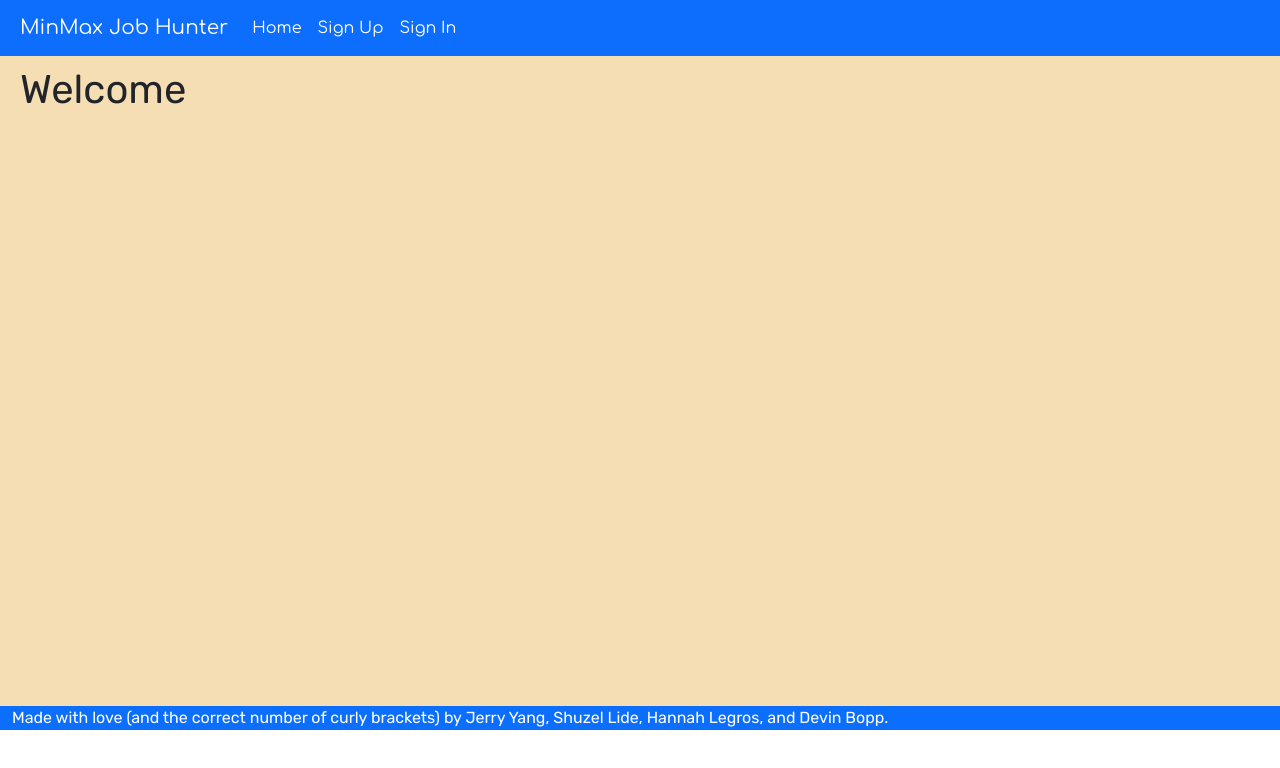
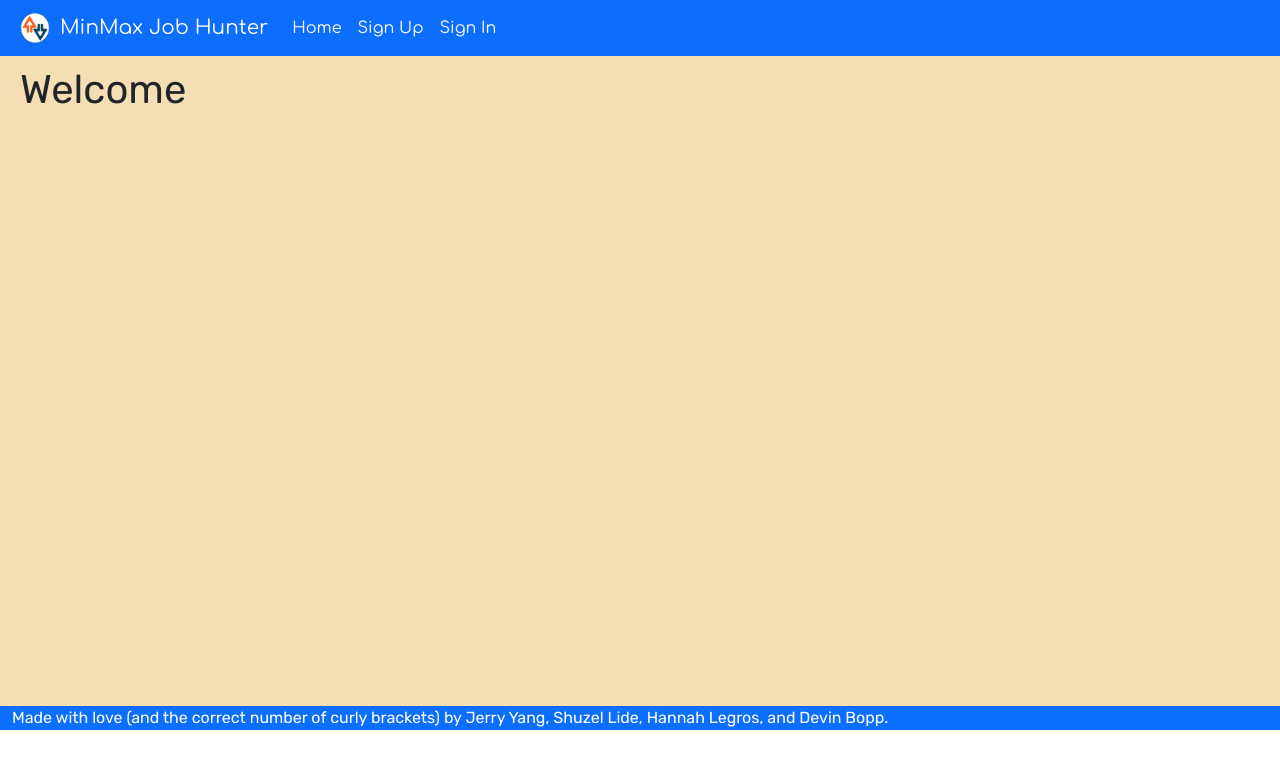
Before and after one commit to devinrbopp/client-job-hunting-journal, a React (Create React App) app: page / in a window 1280 px wide. Shown: the top 768 px of the page. Built offline with nearby package versions, Linux system fonts and the light colour scheme.

Commit message:
added logo

```diff
--- a/src/components/shared/Header.js
+++ b/src/components/shared/Header.js
@@ -57,6 +57,14 @@ const alwaysOptions = (
 const Header = ({ user, currentProfile }) => (
 	<Navbar bg='primary' variant='dark' expand='md'>
 		<Navbar.Brand>
+		<img
+			src="/minmax-job-hunter-logo.png"
+			width="30"
+			height="30"
+			className="d-inline-block align-top"
+			alt="MinMax Job Hunter Logo"
+			id="logo"
+     	/>
             <Link to='/' style={linkStyle}>
                 MinMax Job Hunter
             </Link>
--- a/src/index.css
+++ b/src/index.css
@@ -113,3 +113,7 @@ textarea {
 #deadline {
   margin-left: 5px;
 }
+
+#logo {
+  margin-right: 10px;
+}
```
Also changed, not shown: public/minmax-job-hunter-logo.png (added).
